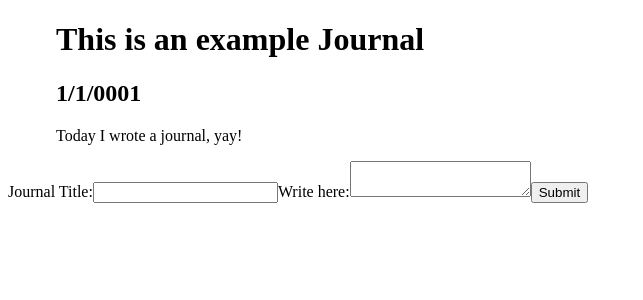
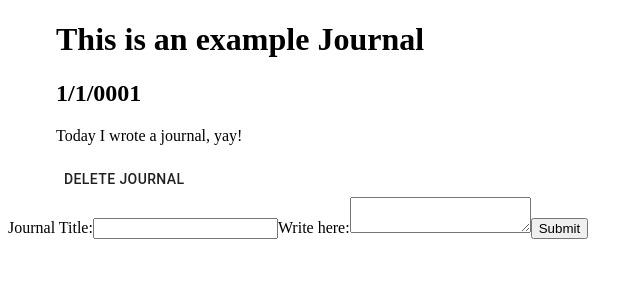
Before and after one commit to KyleMcKell/React-Journal, a React (Create React App) app: page / in a window 1280 px wide. Shown: the top 300 px of the page, without its empty margins (0-643 px from the left). Built offline with nearby package versions, Linux system fonts and the light colour scheme.

Commit message:
added the event handler to the delete component

```diff
--- a/src/components/JournalDelete.js
+++ b/src/components/JournalDelete.js
@@ -1,10 +1,10 @@
 import React from "react";
 import { Button } from "@material-ui/core";
 
-export const JournalDelete = () => {
+export const JournalDelete = ({ handleDelete }) => {
 	return (
 		<div>
-			<Button>Delete Journal</Button>
+			<Button onClick={handleDelete}>Delete Journal</Button>
 		</div>
 	);
 };
--- a/src/components/JournalEntry.js
+++ b/src/components/JournalEntry.js
@@ -1,7 +1,8 @@
 import { Container } from "@material-ui/core";
 import React from "react";
+import { JournalDelete } from "./JournalDelete";
 
-export const JournalEntry = ({ entry }) => {
+export const JournalEntry = ({ entry, handleDelete }) => {
 	const title = entry.title;
 	const date = entry.date;
 	const entryText = entry.entryText;
@@ -11,6 +12,7 @@ export const JournalEntry = ({ entry }) => {
 			<h1>{title}</h1>
 			<h2>{date}</h2>
 			<p>{entryText}</p>
+			<JournalDelete handleDelete={handleDelete} />
 		</Container>
 	);
 };
```
